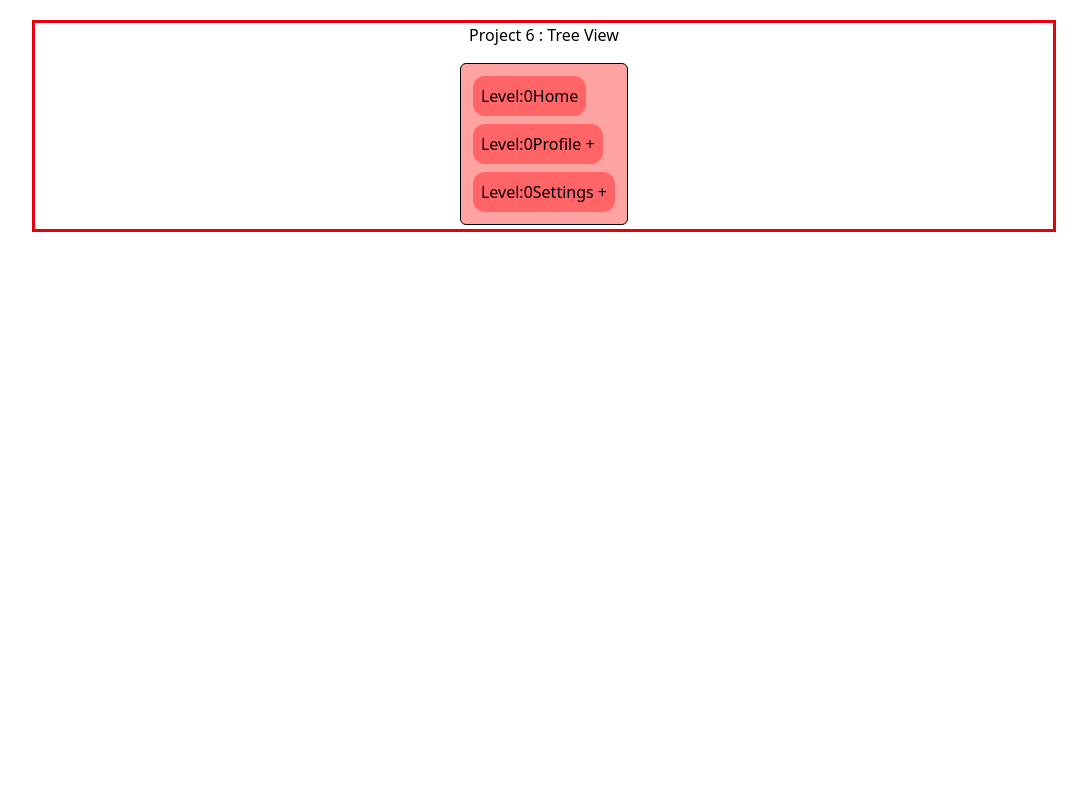
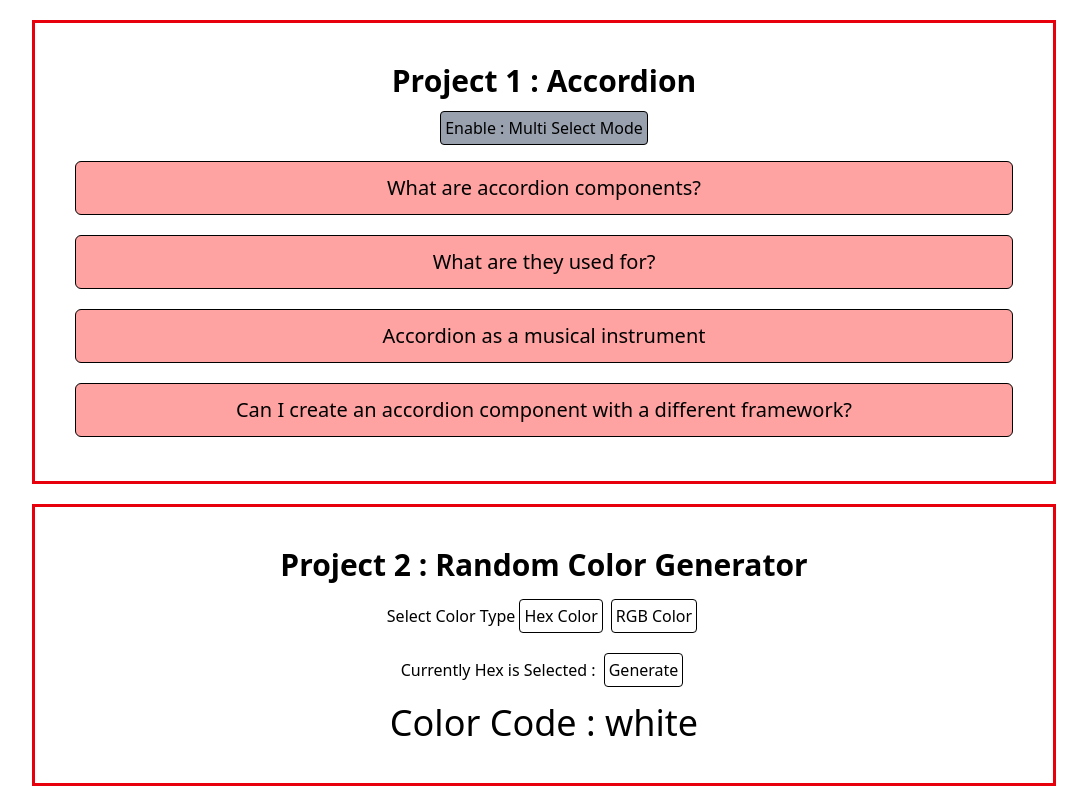
Before and after one commit to SanjeevKumar3662/20plusReactProjects, a React (Vite) app in the folder plusReactProject/: page / in a window 1280 px wide. Shown: the top 800 px of the page, without its empty margins (96-1183 px from the left). Built offline with nearby package versions, Linux system fonts and the light colour scheme; no server answers.

Commit message:
added t-h1 class to h1 in treeView and uncommented other components in app.js

```diff
--- a/plusReactProject/src/App.jsx
+++ b/plusReactProject/src/App.jsx
@@ -6,17 +6,15 @@ import ImageSlider from "./components/imageSlider/ImageSlider";
 import LoadMoreButton from "./components/loadMoreButton/LoadMoreButton";
 import TreeView from "./components/treeView/TreeView";
 
-
 function App() {
   return (
     <>
-      {/* <Accordion></Accordion>
+      <Accordion></Accordion>
       <RandomColor></RandomColor>
       <StarRating noOfStars={7}></StarRating>
       <ImageSlider limit={5}></ImageSlider>
       <LoadMoreButton></LoadMoreButton>
-      */}
-      <TreeView/>
+      <TreeView />
     </>
   );
 }
--- a/plusReactProject/src/components/treeView/TreeView.jsx
+++ b/plusReactProject/src/components/treeView/TreeView.jsx
@@ -4,7 +4,7 @@ const TreeView = () => {
   // console.log(menu);
   return (
     <div className="t-container p-0">
-      <h1>Project 6 : Tree View</h1>
+      <h1 className="t-h1">Project 6 : Tree View</h1>
       <div className=" item border flex flex-col items-start ">
         {menu.map((ele) => {
           return <MenuList {...ele} level={0} key={ele.label} />;
```
